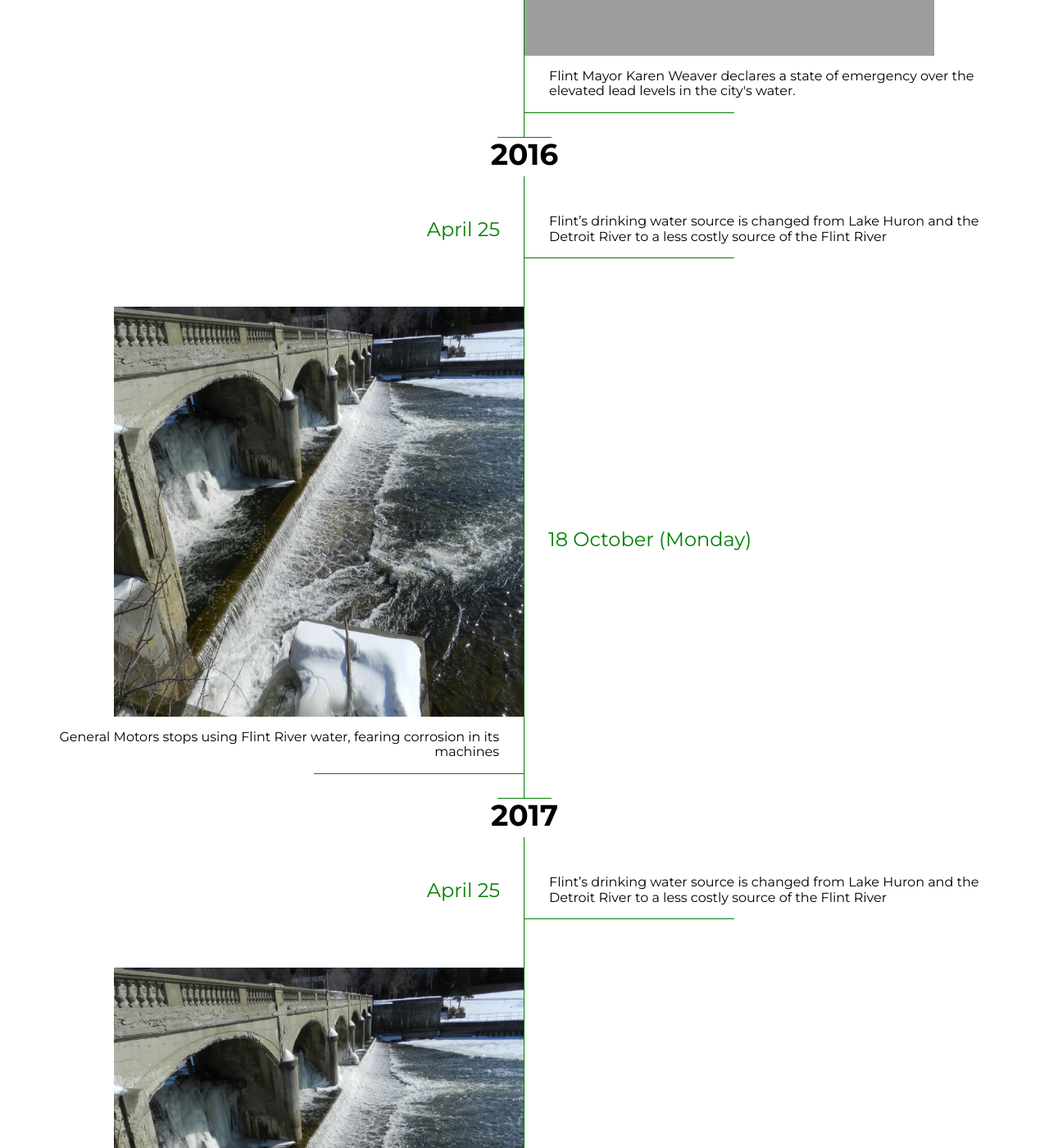
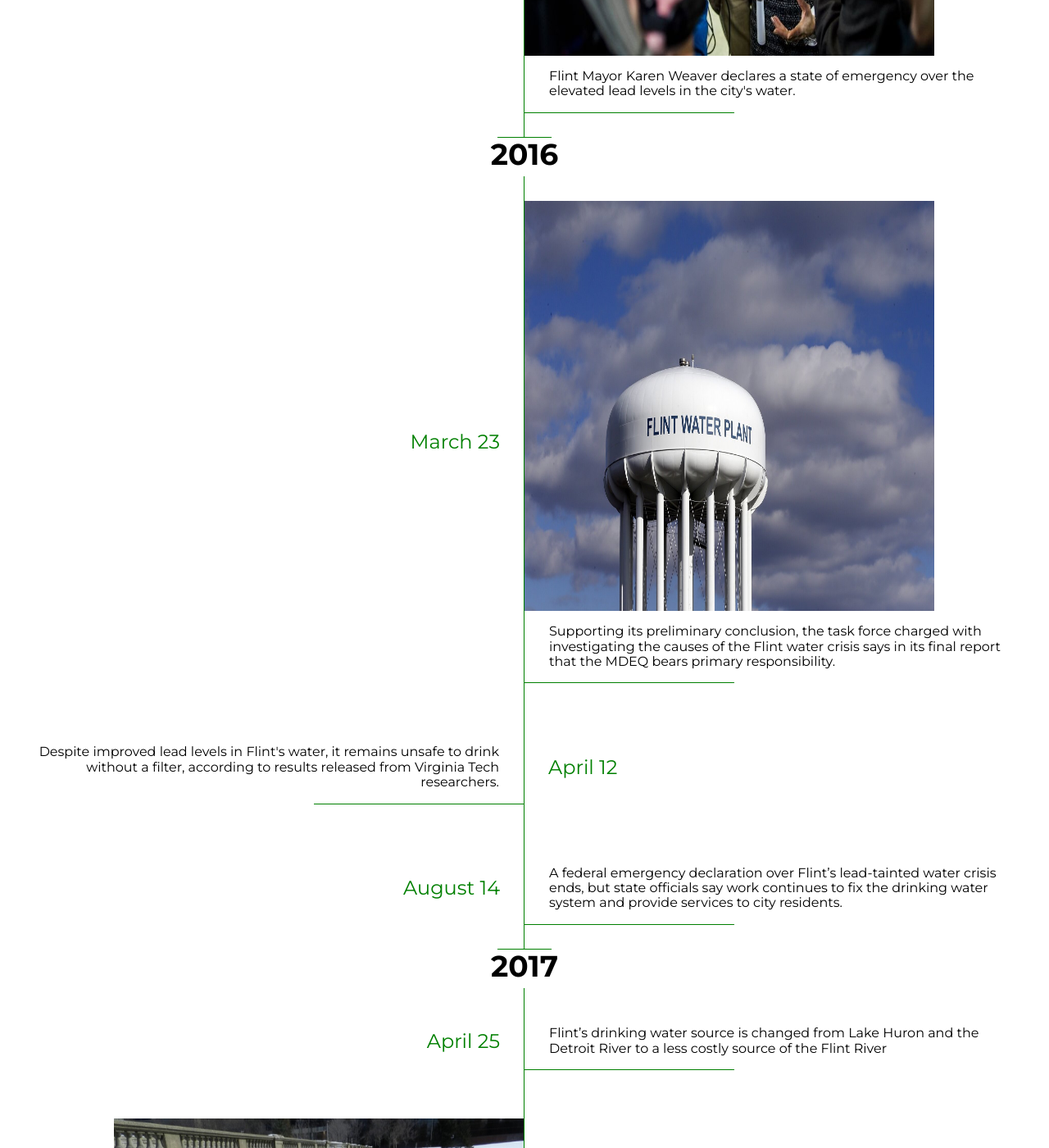
Before and after one commit to umichfjp/umichfjp.github.io, a Jekyll site: the page built from pages/timeline.html, in a window 1280 px wide and 1400 px high, scrolled down 1813 px. Shown: the whole window at 82% size. Built offline with Jekyll 4.4.1, drawn with Linux system fonts in a browser that asks for light colours; nearby versions of some CDN libraries; grey boxes are pictures that could not be loaded.

Commit message:
Update timeline.html

```diff
--- a/pages/timeline.html
+++ b/pages/timeline.html
@@ -74,7 +74,7 @@ title: Timeline
         <li class="day">
           <div class="events">
             <div class="day__img">
-              <img src="weaver.JPG" alt="" />
+              <img src="images/weaver.jpeg" alt="" />
             </div>
             <p>Flint Mayor Karen Weaver declares a state of emergency over the elevated lead levels in the city's water.</p>
             <div class="date">December 14</div>
@@ -88,22 +88,30 @@ title: Timeline
         </div>
       </div>
       <ul class="days">
+         <li class="day">
+            <div class="events">
+              <div class="day__img">
+                <img src="images/tower.jpg" alt="" />
+              </div>
+              <p>Supporting its preliminary conclusion, the task force charged with investigating the causes of the Flint water crisis says in its final report that the MDEQ bears primary responsibility.</p>
+              <div class="date">March 23</div>
+            </div>
+          </li>
+
         <li class="day">
           <div class="events">
-            <p>Flint’s drinking water source is changed from Lake Huron and the Detroit River to a less costly source of the Flint River</p>
-            <div class="date">April 25</div>
+            <p>Despite improved lead levels in Flint's water, it remains unsafe to drink without a filter, according to results released from Virginia Tech researchers.</p>
+            <div class="date">April 12</div>
           </div>
         </li>
 
         <li class="day">
           <div class="events">
-            <div class="day__img">
-              <img src="images/90.jpeg" alt="" />
-            </div>
-            <p>General Motors stops using Flint River water, fearing corrosion in its machines</p>
-            <div class="date">18 October (Monday)</div>
+            <p>A federal emergency declaration over Flint’s lead-tainted water crisis ends, but state officials say work continues to fix the drinking water system and provide services to city residents.</p>
+            <div class="date">August 14</div>
           </div>
         </li>
+
       </ul>
 
       <div class="year year--end">
```
